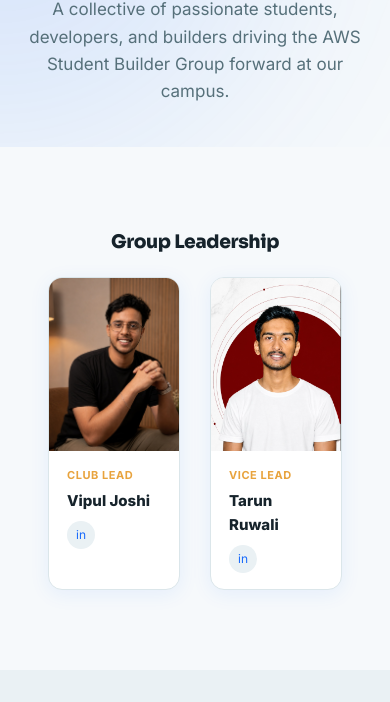
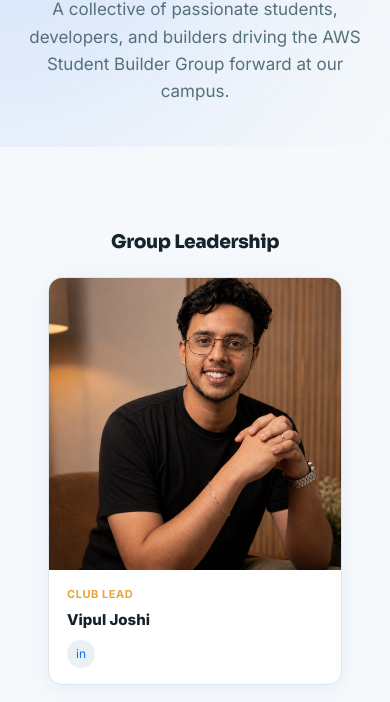
Before and after one commit to TaruN-Ruwali/AWS-SBG, a website: page public/team.html in a window 390 px wide. Shown: the part 398-1100 px from the top of the page. Drawn offline with Linux system fonts and the light colour scheme.

Commit message:
Improved teams section

```diff
--- a/public/css/style.css
+++ b/public/css/style.css
@@ -126,6 +126,7 @@ section { padding: 80px 24px; }
 .grid-3 { grid-template-columns: repeat(3, 1fr); }
 .grid-4 { grid-template-columns: repeat(4, 1fr); }
 .team-grid { grid-template-columns: repeat(3, 1fr); }
+.team-grid-lead { grid-template-columns: repeat(2, 1fr); max-width: 700px; margin: 0 auto; gap: 30px; }
 
 .card { background: var(--white); border: 1px solid var(--border); border-radius: var(--radius); padding: 28px; box-shadow: var(--shadow); transition: transform .25s, box-shadow .25s; }
 .card:hover { transform: translateY(-6px); box-shadow: var(--shadow-hover); }
@@ -210,14 +211,13 @@ footer { background: var(--primary-dark); color: #dfeef2; padding: 60px 24px 24p
   .nav-links { display: none; }
   .menu-toggle { display: block; }
   .grid-3, .grid-4, .team-grid { grid-template-columns: repeat(2, 1fr); }
-  .team-photo { aspect-ratio: 3/4; }
   .gallery-grid { grid-template-columns: repeat(2, 1fr); }
   .contact-grid { grid-template-columns: 1fr; }
   .footer-grid { grid-template-columns: 1fr 1fr; }
   .form-row { grid-template-columns: 1fr; }
 }
 @media (max-width: 520px) {
-  .grid-3, .grid-4, .gallery-grid { grid-template-columns: 1fr; }
+  .grid-3, .grid-4, .gallery-grid, .team-grid, .team-grid-lead { grid-template-columns: 1fr; }
   .footer-grid { grid-template-columns: 1fr; }
   .hero-actions { flex-direction: column; width: 100%; align-items: stretch; padding: 0 20px; }
   .hero-actions .btn { width: 100%; justify-content: center; }
--- a/public/team.html
+++ b/public/team.html
@@ -34,7 +34,7 @@
 <section class="reveal">
   <div class="container">
     <h3 style="margin-bottom:20px; text-align: center;">Group Leadership</h3>
-    <div class="grid" style="grid-template-columns: repeat(2, 1fr); max-width: 700px; margin: 0 auto; gap: 30px;">
+    <div class="grid team-grid-lead">
 
       <!-- Club Lead -->
       <div class="team-card">
```
